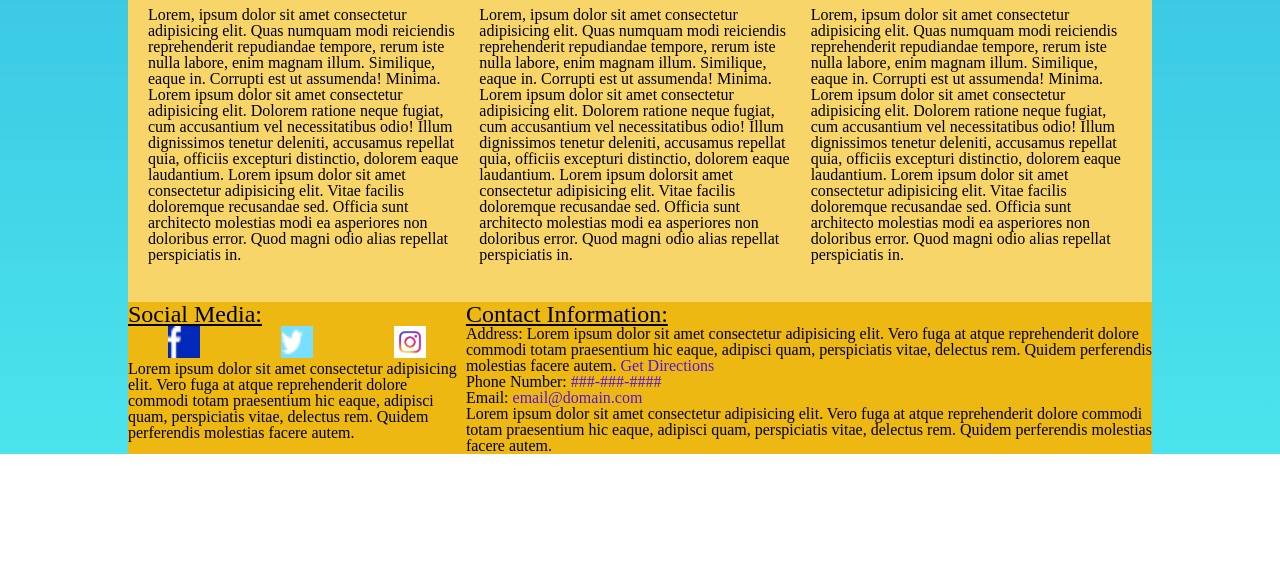
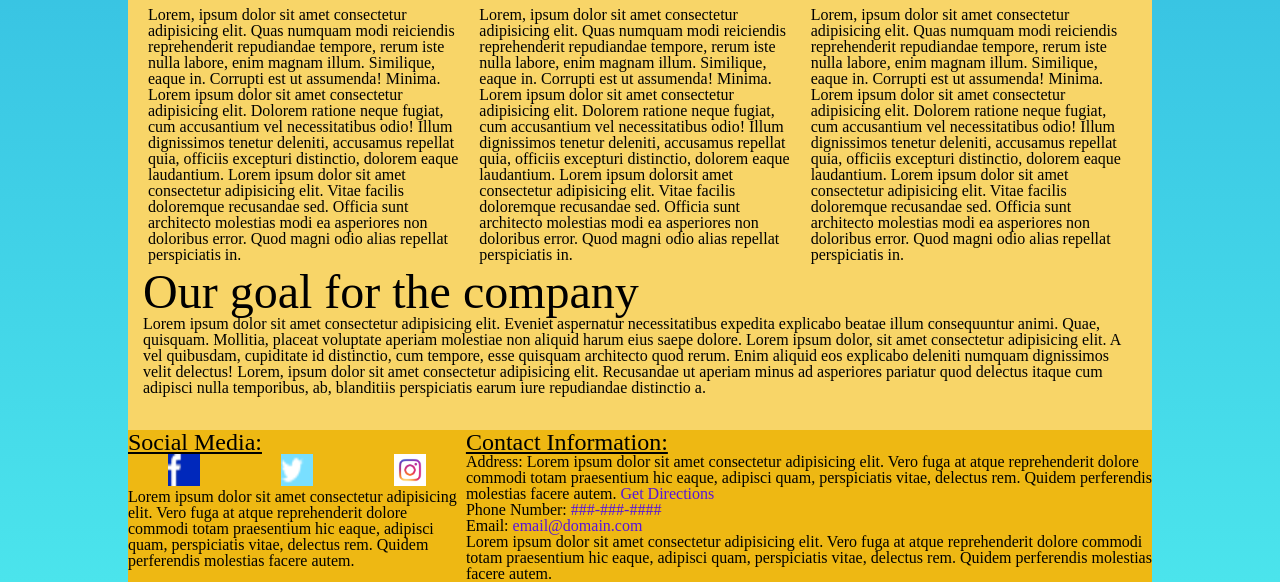
Before and after one commit to JBecker406/capstone-project, a plain HTML site: page about.html in a window 1280 px wide. Shown: the part 847-1429 px from the top of the page. Before the commit the page ends 1301 px from the top, so only its background shows below. Drawn offline with Linux system fonts and the light colour scheme; a web font is replaced by a local one.

Commit message:
Commit
creating more content for the page

```diff
--- a/about.html
+++ b/about.html
@@ -52,33 +52,37 @@
             Tempore incidunt dolores, nemo temporibus possimus eligendi provident hic natus doloribus unde dicta harum maxime.Lorem ipsum dolor sit amet consectetur adipisicing elit. Ducimus exercitationem ut magni deserunt rerum delectus? Tempore incidunt
             dolores, nemo temporibus possimus eligendi provident hic natus doloribus unde dicta harum maxime.</p>
 
-        <div class="container">
         <div class="migos">
             <div class="persona uno">
                 <img src="images/cg.png" alt="">
                 <h2>Christopher Garcia</h2>
                 <p>Lorem, ipsum dolor sit amet consectetur adipisicing elit. Quas numquam modi reiciendis reprehenderit repudiandae tempore, rerum iste nulla labore, enim magnam illum. Similique, eaque in. Corrupti est ut assumenda! Minima. Lorem ipsum dolor
-                     sit amet consectetur adipisicing elit. Dolorem ratione neque fugiat, cum accusantium vel necessitatibus odio! Illum dignissimos tenetur deleniti, accusamus repellat quia, officiis excepturi distinctio, dolorem eaque laudantium. Lorem ipsum
-                     dolor sit amet consectetur adipisicing elit. Vitae facilis doloremque recusandae sed. Officia sunt architecto molestias modi ea asperiores non doloribus error. Quod magni odio alias repellat perspiciatis in.</p>
+                    sit amet consectetur adipisicing elit. Dolorem ratione neque fugiat, cum accusantium vel necessitatibus odio! Illum dignissimos tenetur deleniti, accusamus repellat quia, officiis excepturi distinctio, dolorem eaque laudantium. Lorem
+                    ipsum dolor sit amet consectetur adipisicing elit. Vitae facilis doloremque recusandae sed. Officia sunt architecto molestias modi ea asperiores non doloribus error. Quod magni odio alias repellat perspiciatis in.</p>
             </div>
 
             <div class="persona dos">
                 <img src="images/pt.JPG" alt="">
                 <h2>Peter Tran</h2>
                 <p>Lorem, ipsum dolor sit amet consectetur adipisicing elit. Quas numquam modi reiciendis reprehenderit repudiandae tempore, rerum iste nulla labore, enim magnam illum. Similique, eaque in. Corrupti est ut assumenda! Minima. Lorem ipsum dolor
-                    sit amet consectetur adipisicing elit. Dolorem ratione neque fugiat, cum accusantium vel necessitatibus odio! Illum dignissimos tenetur deleniti, accusamus repellat quia, officiis excepturi distinctio, dolorem eaque laudantium. Lorem ipsum
-                    dolorsit amet consectetur adipisicing elit. Vitae facilis doloremque recusandae sed. Officia sunt architecto molestias modi ea asperiores non doloribus error. Quod magni odio alias repellat perspiciatis in.</p>
+                    sit amet consectetur adipisicing elit. Dolorem ratione neque fugiat, cum accusantium vel necessitatibus odio! Illum dignissimos tenetur deleniti, accusamus repellat quia, officiis excepturi distinctio, dolorem eaque laudantium. Lorem
+                    ipsum dolorsit amet consectetur adipisicing elit. Vitae facilis doloremque recusandae sed. Officia sunt architecto molestias modi ea asperiores non doloribus error. Quod magni odio alias repellat perspiciatis in.</p>
             </div>
 
             <div class="persona tres">
                 <img src="images/jb.png" alt="">
                 <h2>Jeremy Becker</h2>
                 <p>Lorem, ipsum dolor sit amet consectetur adipisicing elit. Quas numquam modi reiciendis reprehenderit repudiandae tempore, rerum iste nulla labore, enim magnam illum. Similique, eaque in. Corrupti est ut assumenda! Minima. Lorem ipsum dolor
-                    sit amet consectetur adipisicing elit. Dolorem ratione neque fugiat, cum accusantium vel necessitatibus odio! Illum dignissimos tenetur deleniti, accusamus repellat quia, officiis excepturi distinctio, dolorem eaque laudantium. Lorem ipsum
-                    dolor sit amet consectetur adipisicing elit. Vitae facilis doloremque recusandae sed. Officia sunt architecto molestias modi ea asperiores non doloribus error. Quod magni odio alias repellat perspiciatis in.</p>
+                    sit amet consectetur adipisicing elit. Dolorem ratione neque fugiat, cum accusantium vel necessitatibus odio! Illum dignissimos tenetur deleniti, accusamus repellat quia, officiis excepturi distinctio, dolorem eaque laudantium. Lorem
+                    ipsum dolor sit amet consectetur adipisicing elit. Vitae facilis doloremque recusandae sed. Officia sunt architecto molestias modi ea asperiores non doloribus error. Quod magni odio alias repellat perspiciatis in.</p>
             </div>
         </div>
-        </div>
+
+        <h1>Our goal for the company</h1>
+        <p>Lorem ipsum dolor sit amet consectetur adipisicing elit. Eveniet aspernatur necessitatibus expedita explicabo beatae illum consequuntur animi. Quae, quisquam. Mollitia, placeat voluptate aperiam molestiae non aliquid harum eius saepe dolore. Lorem
+            ipsum dolor, sit amet consectetur adipisicing elit. A vel quibusdam, cupiditate id distinctio, cum tempore, esse quisquam architecto quod rerum. Enim aliquid eos explicabo deleniti numquam dignissimos velit delectus! Lorem, ipsum dolor sit
+            amet consectetur adipisicing elit. Recusandae ut aperiam minus ad asperiores pariatur quod delectus itaque cum adipisci nulla temporibus, ab, blanditiis perspiciatis earum iure repudiandae distinctio a.
+        </p>
 
     </main>
     <footer>
--- a/styles/styles_about.css
+++ b/styles/styles_about.css
@@ -7,15 +7,13 @@ Date: 5.7.18
 about.css
 
 */
+
 main {
     margin: 10px 15px;
 }
+
 main h1 {
     font-size: 3em;
-}
-
-.container {
-
 }
 
 .migos {
```
Also changed, not shown: images/cg.png. Lines whose indentation alone changed are shown as unchanged.
